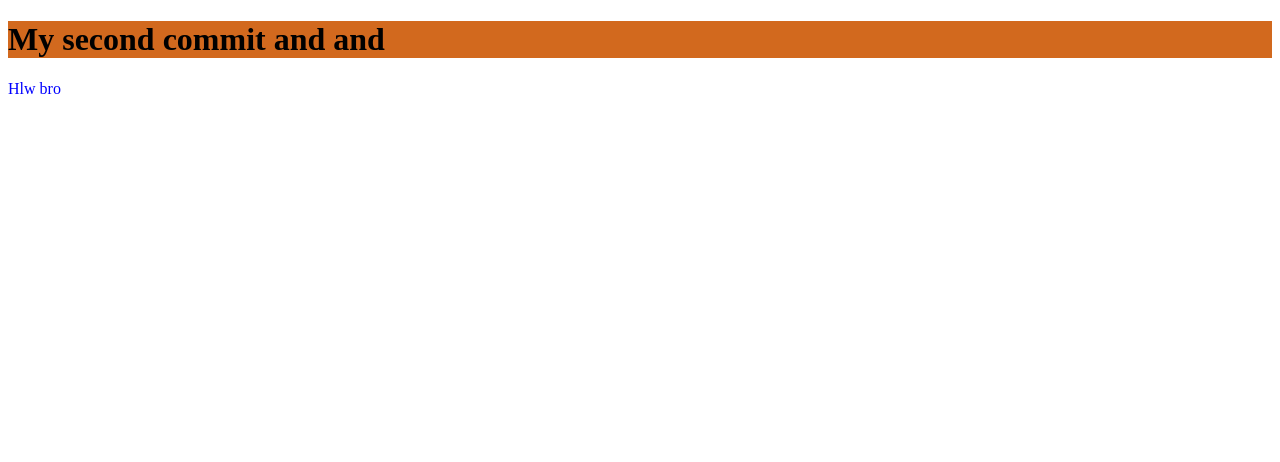
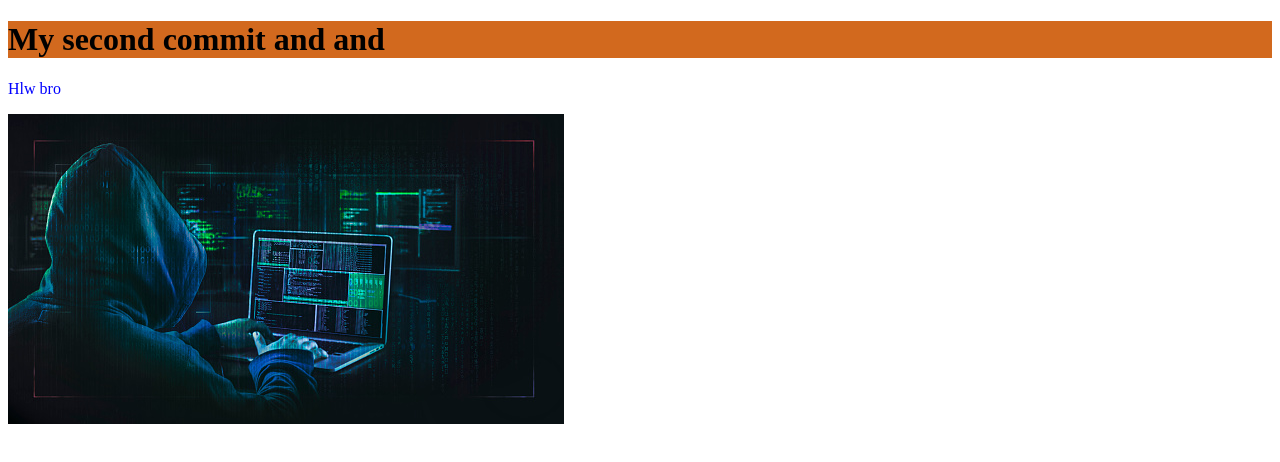
Before and after one commit to RahulSaha1998/p-hero-1, a plain HTML site: page index.html in a window 1280 px wide. Drawn offline with Linux system fonts and the light colour scheme.

Commit message:
added pic

```diff
--- a/index.html
+++ b/index.html
@@ -10,5 +10,6 @@
 <body>
     <h1>My second commit and and</h1>
     <P>Hlw bro</P>
+    <img src="hack.jpg" alt="">
 </body>
 </html>
```
Also changed, not shown: hack.jpg (added).
